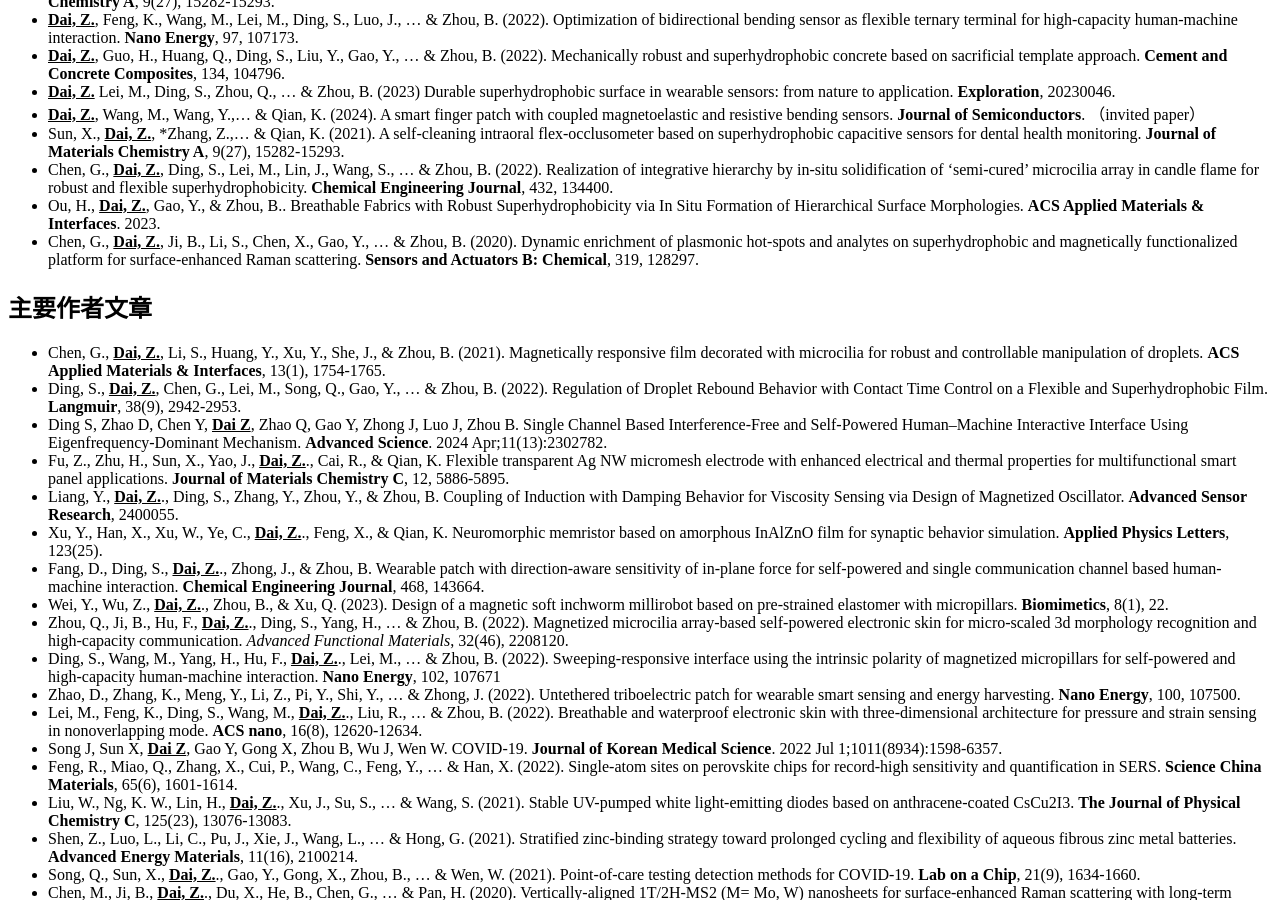
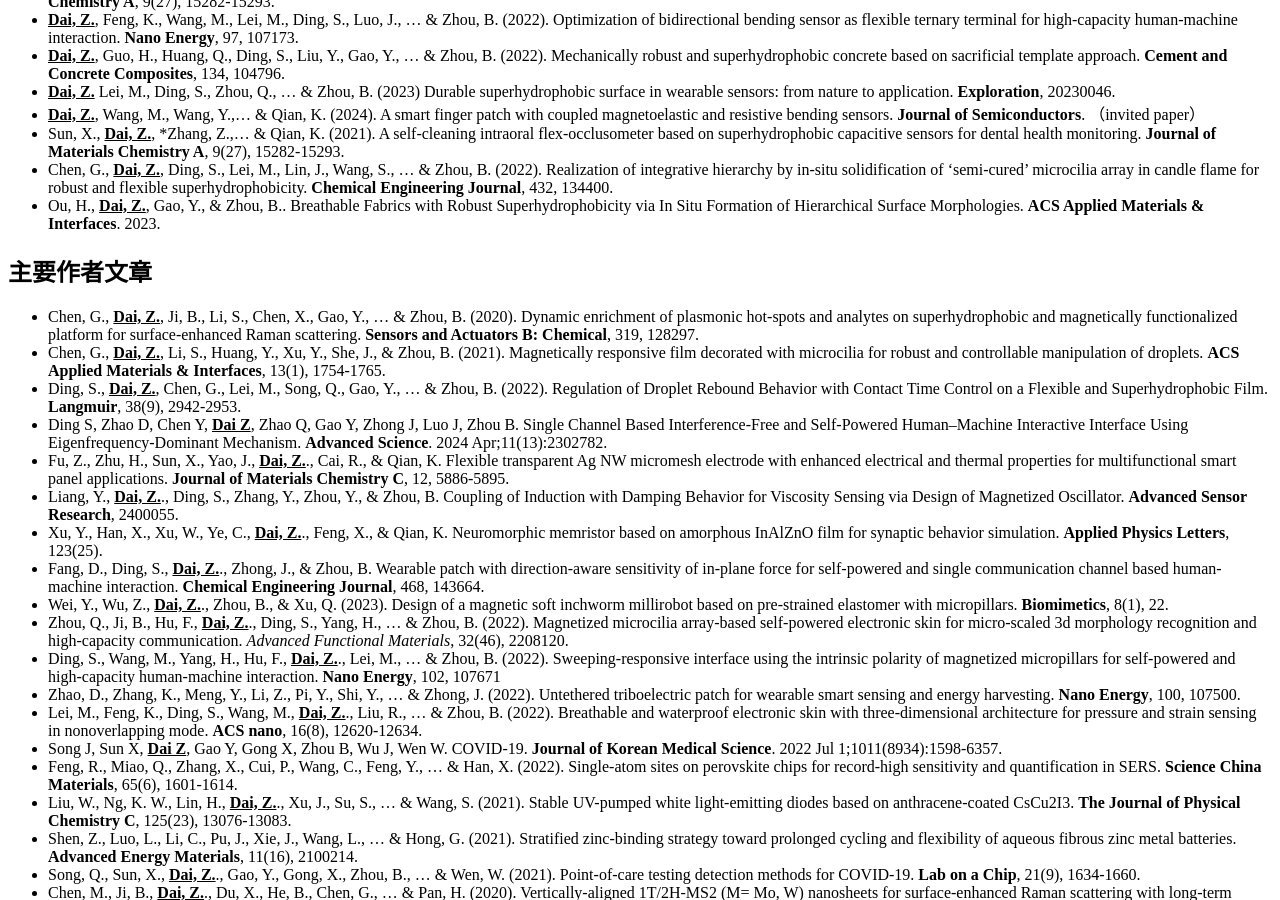
Before and after one commit to ziyidai-1996/ziyidai-1996.github.io, a Jekyll site: the page built from _pages/includes/2_publication.md, in a window 1280 px wide and 900 px high, scrolled down 674 px. Built offline with Jekyll 4.4.1, drawn with Linux system fonts in a browser that asks for light colours; our own code applies the rules of GitHub Pages for plain Markdown files.

```diff
--- a/_pages/includes/2_publication.md
+++ b/_pages/includes/2_publication.md
@@ -12,9 +12,10 @@
 - Sun, X., **<u>Dai, Z.</u>**, *Zhang, Z.,... & Qian, K. (2021). A self-cleaning intraoral flex-occlusometer based on superhydrophobic capacitive sensors for dental health monitoring. **Journal of Materials Chemistry A**, 9(27), 15282-15293.
 - Chen, G., **<u>Dai, Z.</u>**, Ding, S., Lei, M., Lin, J., Wang, S., ... & Zhou, B. (2022). Realization of integrative hierarchy by in-situ solidification of ‘semi-cured’ microcilia array in candle flame for robust and flexible superhydrophobicity. **Chemical Engineering Journal**, 432, 134400.
 - Ou, H., **<u>Dai, Z.</u>**, Gao, Y., & Zhou, B.. Breathable Fabrics with Robust Superhydrophobicity via In Situ Formation of Hierarchical Surface Morphologies. **ACS Applied Materials & Interfaces**. 2023.
-- Chen, G., **<u>Dai, Z.</u>**, Ji, B., Li, S., Chen, X., Gao, Y., ... & Zhou, B. (2020). Dynamic enrichment of plasmonic hot-spots and analytes on superhydrophobic and magnetically functionalized platform for surface-enhanced Raman scattering. **Sensors and Actuators B: Chemical**, 319, 128297.
+
 
 ## 主要作者文章
+- Chen, G., **<u>Dai, Z.</u>**, Ji, B., Li, S., Chen, X., Gao, Y., ... & Zhou, B. (2020). Dynamic enrichment of plasmonic hot-spots and analytes on superhydrophobic and magnetically functionalized platform for surface-enhanced Raman scattering. **Sensors and Actuators B: Chemical**, 319, 128297.
 - Chen, G., **<u>Dai, Z.</u>**, Li, S., Huang, Y., Xu, Y., She, J., & Zhou, B. (2021). Magnetically responsive film decorated with microcilia for robust and controllable manipulation of droplets. **ACS Applied Materials & Interfaces**, 13(1), 1754-1765.
 - Ding, S., **<u>Dai, Z.</u>**, Chen, G., Lei, M., Song, Q., Gao, Y., ... & Zhou, B. (2022). Regulation of Droplet Rebound Behavior with Contact Time Control on a Flexible and Superhydrophobic Film. **Langmuir**, 38(9), 2942-2953.
 - Ding S, Zhao D, Chen Y, **<u>Dai Z</u>**, Zhao Q, Gao Y, Zhong J, Luo J, Zhou B. Single Channel Based Interference‐Free and Self‐Powered Human–Machine Interactive Interface Using Eigenfrequency‐Dominant Mechanism. **Advanced Science**. 2024 Apr;11(13):2302782.
```
